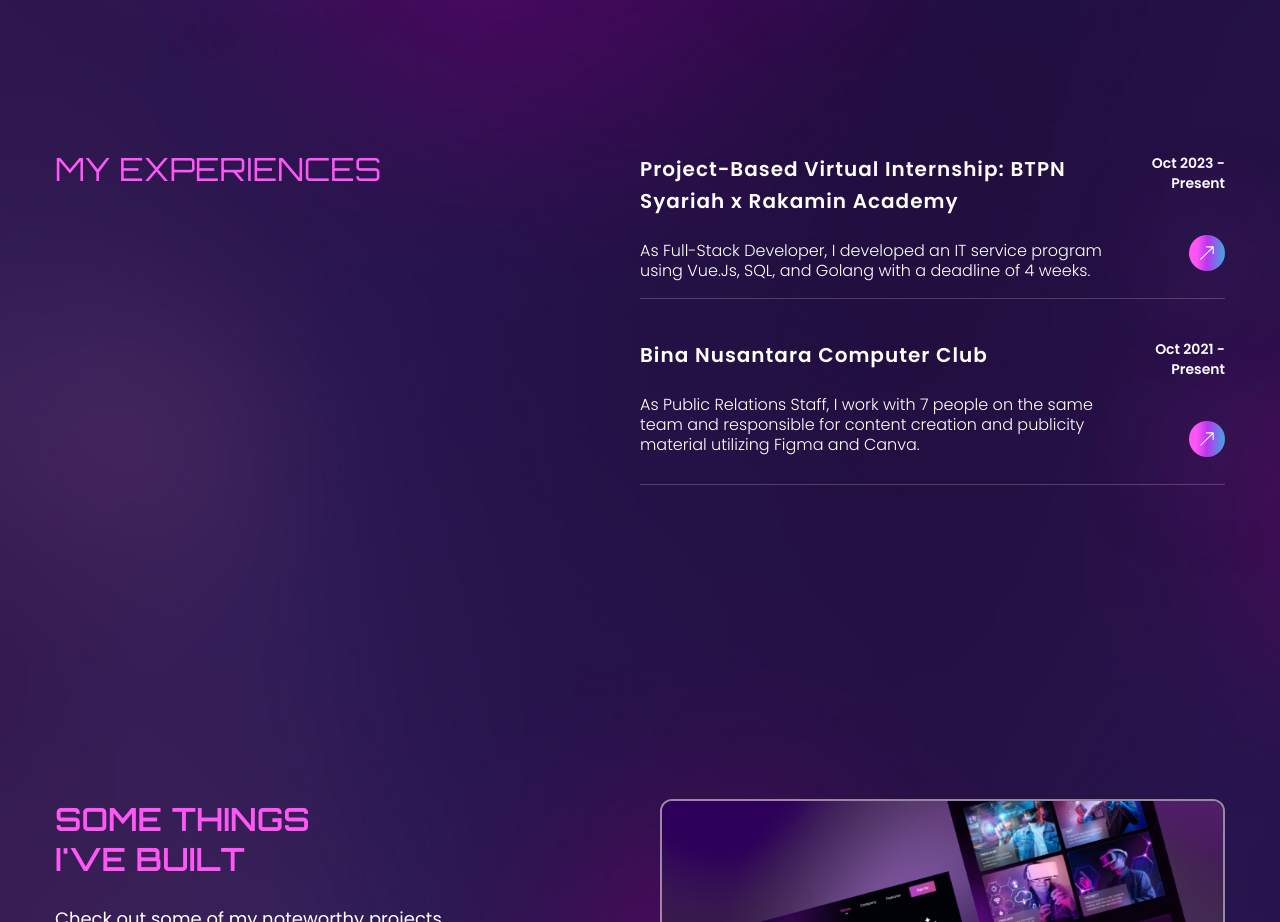
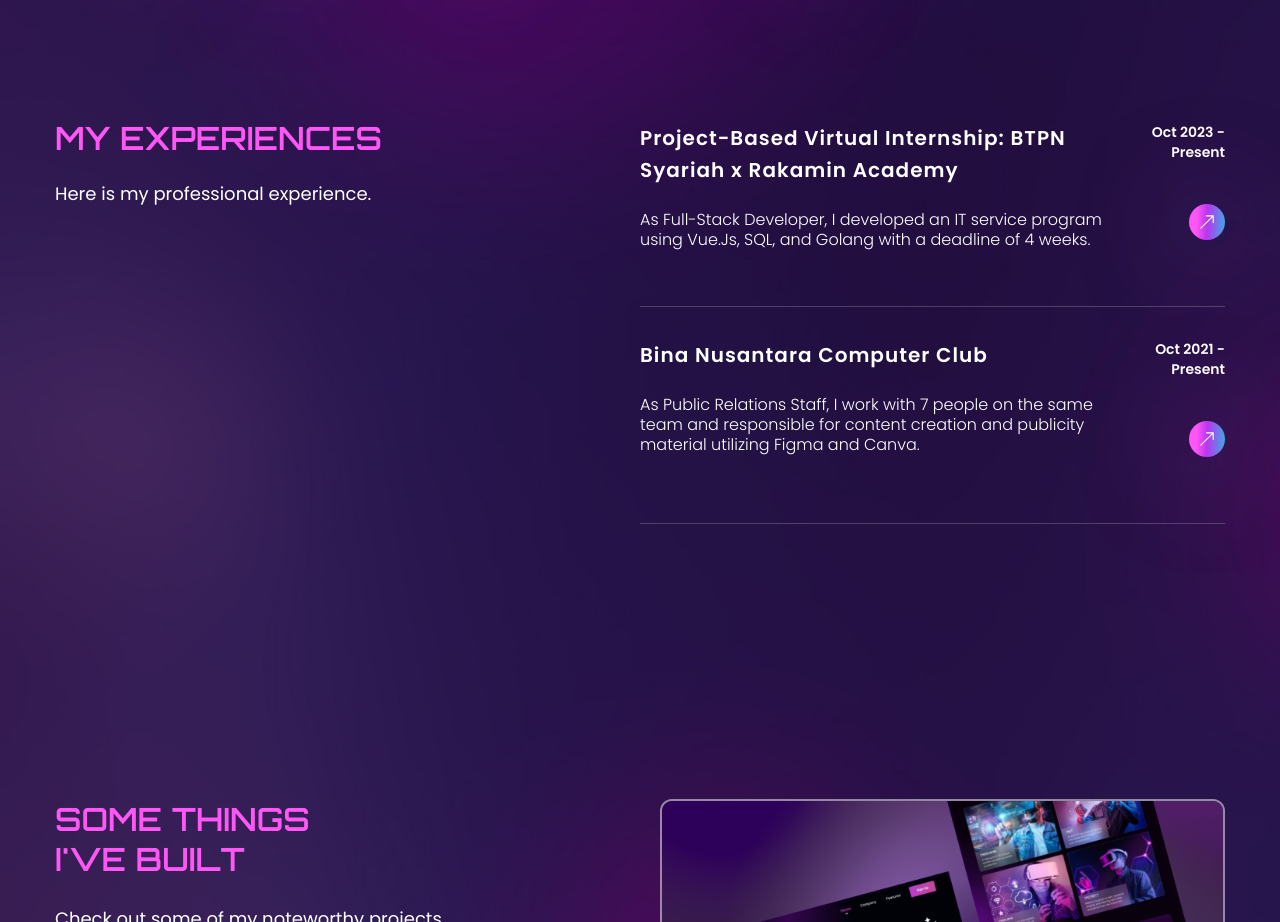
Before and after one commit to alyadyh/alyadyh.github.io, a React (Create React App) app: page / in a window 1280 px wide. Shown: the part 1640-2562 px from the top of the page. Built offline with nearby package versions, Linux system fonts and the light colour scheme; the HTML template or start-up script is replaced by a standard one.

Commit message:
edit border

```diff
--- a/src/components/Services.js
+++ b/src/components/Services.js
@@ -16,7 +16,7 @@
   {
     name: 'Bina Nusantara Computer Club',
     description: 'As Public Relations Staff, I work with 7 people on the same team and responsible for content creation and publicity material utilizing Figma and Canva.',
-    link: 'https://bncc.net/',
+    link: 'https:///instagram.com/bnccmalang',
     date: 'Oct 2021 - Present',
   },
 ];
@@ -26,9 +26,9 @@
     <section className='section' id='services'>
       <div className='container mx-auto'>
         <div className='flex flex-col lg:flex-row'>
-          <div className='flex-1 mb-12 lg:mb-0'>
-            <h2 className='h2 text-accent mb-6'>My Experiences</h2>
-            {/* <h3 className='h3 max-w-[455px] mb-8'>I'm a passionate Web Developer</h3> */}
+          <div className='flex-1 mb-8 lg:mb-0'>
+            <h2 className='h2 text-accent font-semibold mb-6'>My Experiences</h2>
+            <p className='max-w-[455px] mb-8'>Here is my professional experience.</p>
           </div>
           <motion.div variants={fadeIn('left', 0.3)}
           initial="hidden"
@@ -39,7 +39,7 @@
               {servicee.map((service, index) => {
                 const { name, description, link, date } = service;
                 return (
-                  <div className='border-b border-white/20 h-[146px] mb-[40px] flex' key={index}>
+                  <div className='flex border-b border-white/20 h-[185px] mb-8' key={index}>
                     <div className='max-w-[476px]'>
                       <h4 className='text-[20px] tracking-wider font-secondary font-semibold mb-6'>{name}</h4>
                       <p className='text-[14px] lg:text-[16px] mb-6 font-secondary font-light leading-tight'>{description}</p>
```
